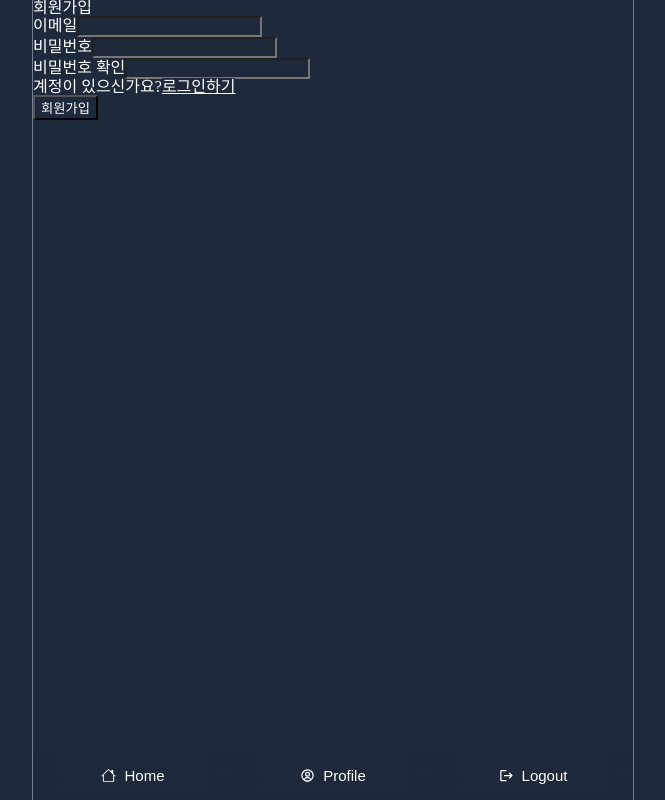
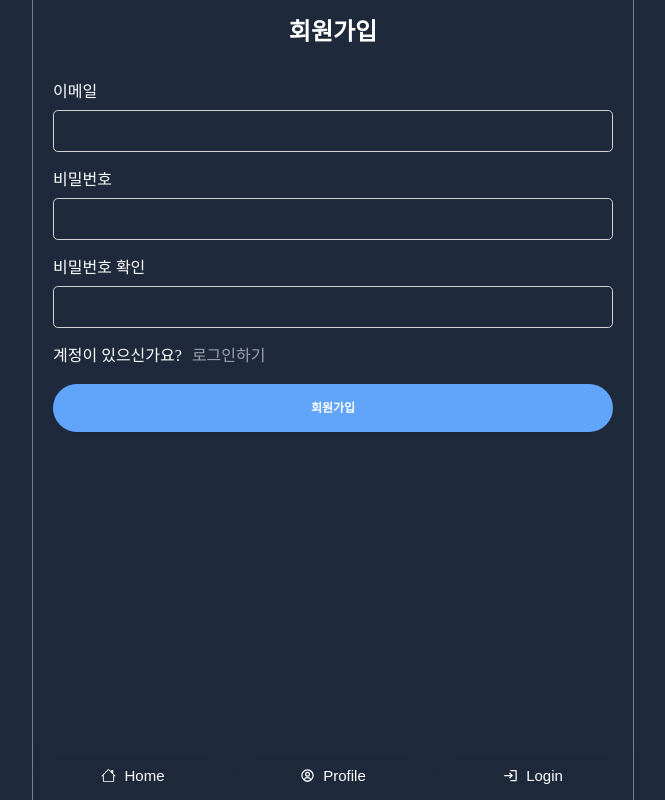
Before and after one commit to alexgoni/Twitter, a React (Create React App) app: page /users/signup in a window 1280 px wide. Shown: the whole page, without its empty margins (307-972 px from the left). Built offline with nearby package versions, Linux system fonts and the light colour scheme; no server answers.

Commit message:
feat: 회원가입 form css

```diff
--- a/src/App.tsx
+++ b/src/App.tsx
@@ -5,6 +5,7 @@ import { getAuth, onAuthStateChanged } from "firebase/auth";
 import { app } from "firebaseApp";
 import "react-toastify/dist/ReactToastify.css";
 import { ToastContainer } from "react-toastify";
+import Loading from "components/loading/Loading";
 
 function App() {
   const auth = getAuth(app);
@@ -23,7 +24,7 @@ function App() {
   return (
     <Layout>
       <ToastContainer />
-      {init ? <Router isAuthenticated={isAuthenticated} /> : "loading"}
+      {init ? <Router isAuthenticated={isAuthenticated} /> : <Loading />}
     </Layout>
   );
 }
--- a/src/components/Menu.tsx
+++ b/src/components/Menu.tsx
@@ -1,10 +1,13 @@
 import { BsHouse } from "react-icons/bs";
 import { BiUserCircle } from "react-icons/bi";
-import { MdLogout } from "react-icons/md";
+import { MdLogout, MdLogin } from "react-icons/md";
 import { useNavigate } from "react-router-dom";
+import { useContext } from "react";
+import AuthContext from "context/AuthContext";
 
 export default function Menu() {
   const navigate = useNavigate();
+  const { user } = useContext(AuthContext);
 
   return (
     <div className="footer">
@@ -27,6 +30,17 @@ export default function Menu() {
           <BiUserCircle />
           Profile
         </button>
+        {user === null ? (
+          <button
+            type="button"
+            onClick={() => {
+              navigate("/users/login");
+            }}
+          >
+            <MdLogin />
+            Login
+          </button>
+        ) : (
           <button
             type="button"
             onClick={() => {
@@ -36,6 +50,7 @@ export default function Menu() {
             <MdLogout />
             Logout
           </button>
+        )}
       </div>
     </div>
   );
--- /dev/null
+++ b/src/components/loading/Loading.module.scss
@@ -0,0 +1,28 @@
+$primaryColor: #60a5fa;
+
+.loading {
+  width: 48px;
+  height: 48px;
+  position: absolute;
+  left: 0;
+  right: 0;
+  top: 0;
+  bottom: 0;
+  margin: auto;
+  border: 5px solid $primaryColor;
+  border-bottom-color: transparent;
+  border-radius: 50%;
+  display: inline-block;
+  box-sizing: border-box;
+  animation: rotation 1s linear infinite;
+  z-index: 999;
+}
+
+@keyframes rotation {
+  0% {
+    transform: rotate(0deg);
+  }
+  100% {
+    transform: rotate(360deg);
+  }
+}
--- /dev/null
+++ b/src/components/loading/Loading.tsx
@@ -0,0 +1,5 @@
+import styles from "./Loading.module.scss";
+
+export default function Loading() {
+  return <div className={styles.loading}></div>;
+}
--- /dev/null
+++ b/src/context/AuthContext.tsx
@@ -0,0 +1,31 @@
+import { ReactNode, createContext, useEffect, useState } from "react";
+import { User, getAuth, onAuthStateChanged } from "firebase/auth";
+import { app } from "firebaseApp";
+
+const AuthContext = createContext({
+  user: null as User | null,
+});
+
+interface AuthProps {
+  children: ReactNode;
+}
+
+export const AuthContextProvider = ({ children }: AuthProps) => {
+  const [currentUser, setCurrentUser] = useState<User | null>(null);
+  const auth = getAuth(app);
+
+  useEffect(() => {
+    onAuthStateChanged(auth, (user) => {
+      if (user) setCurrentUser(user);
+      else setCurrentUser(null);
+    });
+  }, [auth]);
+
+  return (
+    <AuthContext.Provider value={{ user: currentUser }}>
+      {children}
+    </AuthContext.Provider>
+  );
+};
+
+export default AuthContext;
--- a/src/index.scss
+++ b/src/index.scss
@@ -345,3 +345,67 @@ table {
     }
   }
 }
+
+/* form */
+
+.form {
+  margin: 0 auto;
+  max-width: 680px;
+  padding: 20px;
+  &__title {
+    text-align: center;
+    font-size: 24px;
+    font-weight: 700;
+    padding-bottom: 20px;
+  }
+  input {
+    height: 20px;
+    padding: 10px;
+    border-radius: 0.3rem;
+    border: 1px solid lightgray;
+    width: 96%;
+    max-width: 680px;
+    outline: none;
+  }
+  &__block {
+    margin-top: 20px;
+    width: 100%;
+  }
+  &__block--lg {
+    margin-top: 28px;
+    width: 100%;
+  }
+  label {
+    display: block;
+    font-weight: 500;
+    margin-bottom: 10px;
+    margin-top: 20px;
+  }
+  &__btn-submit {
+    @extend .button;
+    width: 100%;
+    height: 48px;
+    font-weight: 600;
+    padding: 10px;
+    cursor: pointer;
+    margin: 0 auto;
+    color: white;
+    background-color: $primaryColor;
+    &:hover,
+    &focus {
+      background-color: $activeColor;
+    }
+  }
+  &__link {
+    margin-left: 10px;
+    text-decoration: none;
+    color: $grayText;
+    &:hover,
+    &focus {
+      color: $gray;
+    }
+  }
+  &__error {
+    color: $danger;
+  }
+}
--- a/src/index.tsx
+++ b/src/index.tsx
@@ -3,12 +3,15 @@ import ReactDOM from "react-dom/client";
 import "./index.scss";
 import App from "./App";
 import { BrowserRouter } from "react-router-dom";
+import { AuthContextProvider } from "context/AuthContext";
 
 const root = ReactDOM.createRoot(
   document.getElementById("root") as HTMLElement
 );
 root.render(
-  <BrowserRouter>
-    <App />
-  </BrowserRouter>
+  <AuthContextProvider>
+    <BrowserRouter>
+      <App />
+    </BrowserRouter>
+  </AuthContextProvider>
 );
```
Lines whose indentation alone changed are shown as unchanged.
